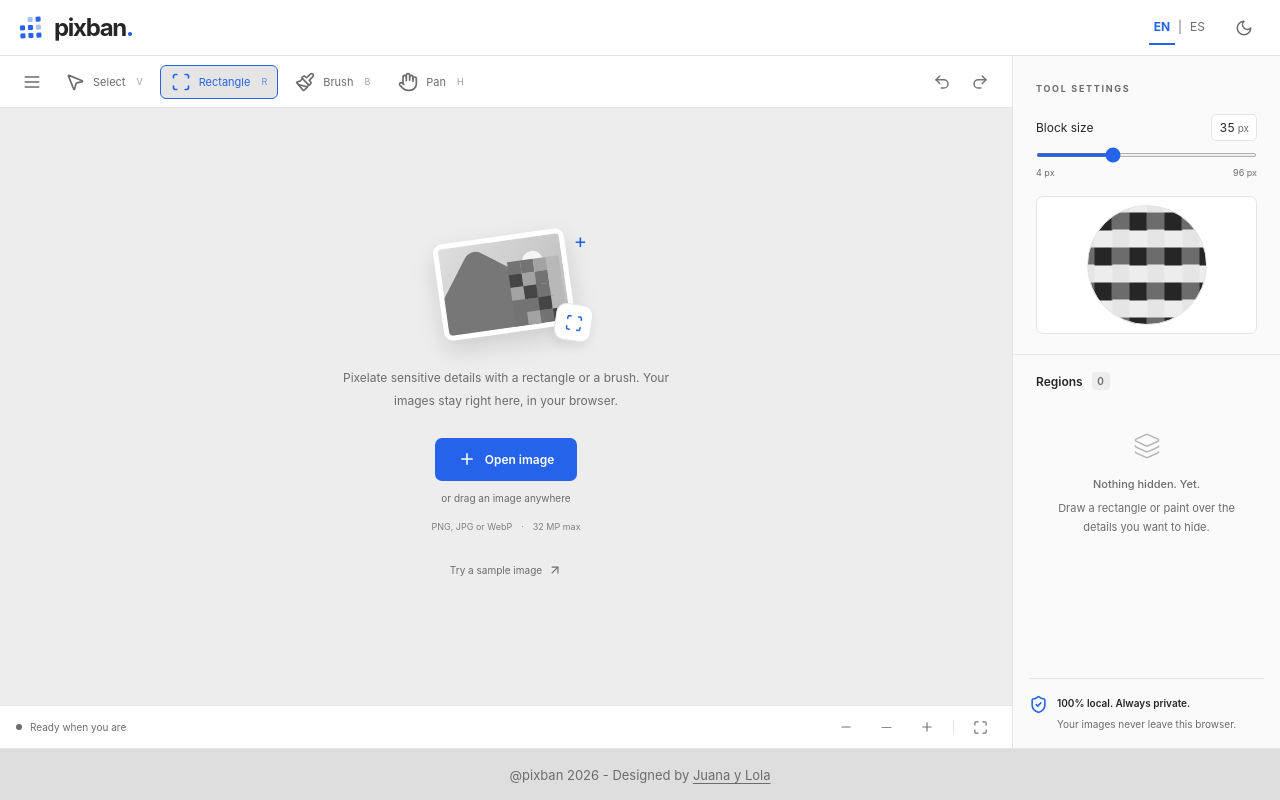
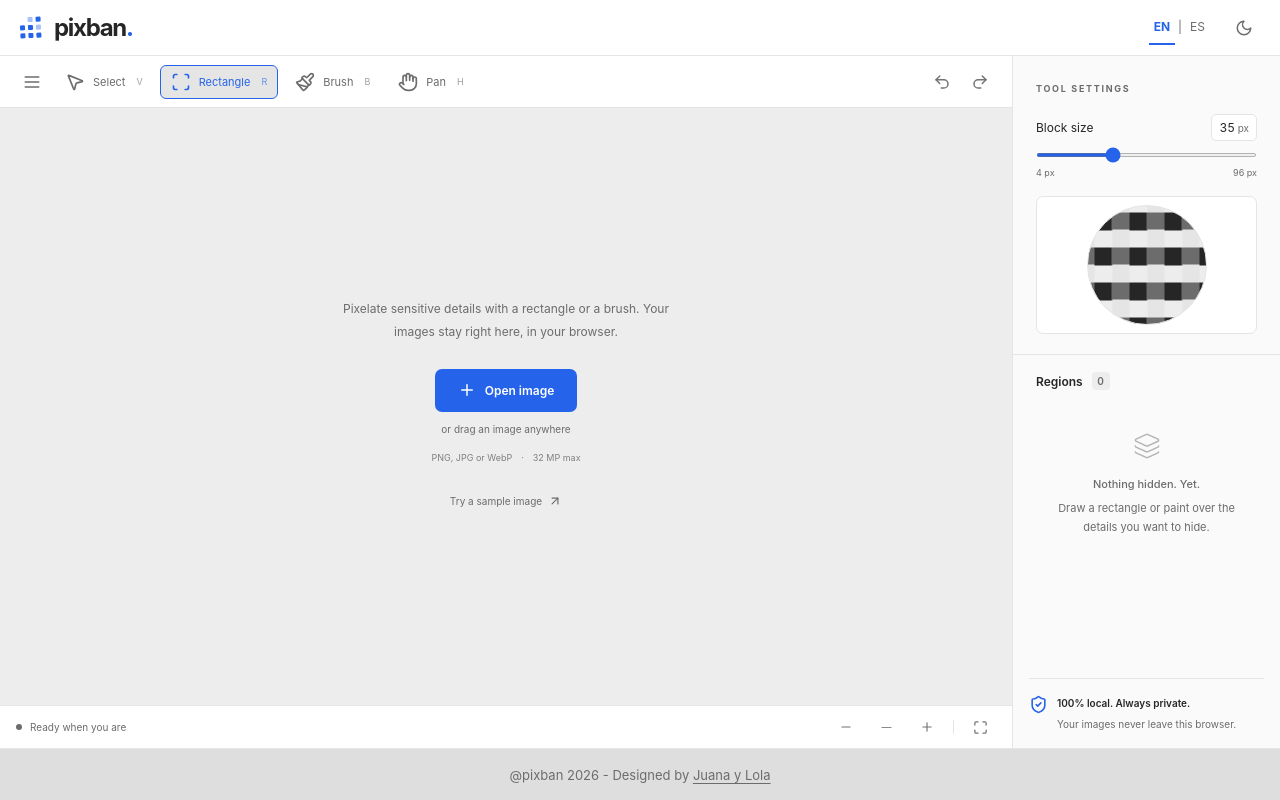
Before and after one commit to seba3c/pixban, a React (Vite) app: page / in a window 1280 px wide. Built offline with nearby package versions, Linux system fonts and the light colour scheme.

Commit message:
Remove empty canvas illustration and add grayscale favicon

```diff
--- a/index.html
+++ b/index.html
@@ -4,6 +4,7 @@
     <meta charset="UTF-8" />
     <meta name="viewport" content="width=device-width,initial-scale=1.0" />
     <meta name="theme-color" content="#18191d" />
+    <link rel="icon" type="image/svg+xml" sizes="any" href="/favicon.svg" />
     <meta
       name="description"
       content="Pixelate private details in your images. A local, browser-based editor."
--- a/src/App.jsx
+++ b/src/App.jsx
@@ -644,21 +644,6 @@ export default function App() {
               />
             ) : (
               <div className="empty-state">
-                <div className="empty-art" aria-hidden="true">
-                  <div className="picture-card">
-                    <div className="art-sun" />
-                    <div className="art-mountain" />
-                    <div className="mosaic">
-                      {Array.from({ length: 20 }, (_, i) => (
-                        <i key={i} />
-                      ))}
-                    </div>
-                  </div>
-                  <span className="art-chip">
-                    <Scan size={18} />
-                  </span>
-                  <span className="art-spark">+</span>
-                </div>
                 <p>{t.description}</p>
                 <button
                   className="primary large"
--- a/src/style.css
+++ b/src/style.css
@@ -562,89 +562,6 @@ input[type="range"] {
   background-image: radial-gradient(var(--checker) 0.6px, transparent 0.6px);
   background-size: 20px 20px;
 }
-.empty-art {
-  position: relative;
-  width: 180px;
-  height: 120px;
-  margin: 0 0 18px;
-}
-.picture-card {
-  position: absolute;
-  left: 22px;
-  top: 7px;
-  width: 132px;
-  height: 97px;
-  border: 5px solid var(--surface);
-  border-radius: 9px;
-  transform: rotate(-8deg);
-  background: linear-gradient(130deg, #dedede, #bcbcbc);
-  box-shadow: 0 10px 24px #0002;
-  overflow: hidden;
-}
-.art-sun {
-  position: absolute;
-  right: 19px;
-  top: 14px;
-  width: 21px;
-  height: 21px;
-  background: #f5f5f5;
-  border-radius: 50%;
-}
-.art-mountain {
-  position: absolute;
-  left: -5px;
-  bottom: -35px;
-  width: 100px;
-  height: 100px;
-  transform: rotate(35deg);
-  background: #777;
-  border-radius: 12px;
-}
-.mosaic {
-  position: absolute;
-  right: 3px;
-  bottom: 0;
-  display: grid;
-  grid-template-columns: repeat(4, 13px);
-  gap: 0;
-}
-.mosaic i {
-  width: 13px;
-  height: 13px;
-  background: #737373;
-}
-.mosaic i:nth-child(3n) {
-  background: #a3a3a3;
-}
-.mosaic i:nth-child(4n) {
-  background: #b8b8b8;
-}
-.mosaic i:nth-child(5n) {
-  background: #454545;
-}
-.art-chip {
-  position: absolute;
-  right: 4px;
-  bottom: 8px;
-  background: var(--surface);
-  color: var(--accent);
-  width: 37px;
-  height: 37px;
-  border: 1px solid var(--line);
-  box-shadow: 0 6px 12px #0001;
-  border-radius: 10px;
-  display: grid;
-  place-items: center;
-  transform: rotate(8deg);
-}
-.art-spark {
-  position: absolute;
-  top: 0;
-  right: 9px;
-  font-size: 20px;
-  color: var(--accent);
-}
-
 .empty-state > p {
   font-size: 12px;
   line-height: 1.9;
@@ -834,9 +751,6 @@ dialog select {
 }
 @media (min-width: 1500px) {
 
-  .empty-art {
-    margin-bottom: 28px;
-  }
   .empty-state > p {
     font-size: 13px;
     max-width: 360px;
@@ -911,11 +825,6 @@ dialog select {
     padding: 0 10px;
   }
 
-  .empty-art {
-    transform: scale(0.85);
-    height: 100px;
-    margin-bottom: 12px;
-  }
   .empty-state > p {
     margin-bottom: 18px;
   }
@@ -996,7 +905,6 @@ main { width: 100%; max-width: none; min-height: 0; padding: 0; margin: 0; displ
   .canvas-bottom { height: auto; min-height: 58px; padding: 5px 8px; flex-wrap: wrap; gap: 2px; }
   .canvas-bottom > span { width: 100%; }
   .zoom-controls { margin-left: auto; }
-  .empty-art { flex-shrink: 0; }
   .empty-state { justify-content: safe center; }
 }
 
```
Also changed, not shown: public/favicon.svg (added).
